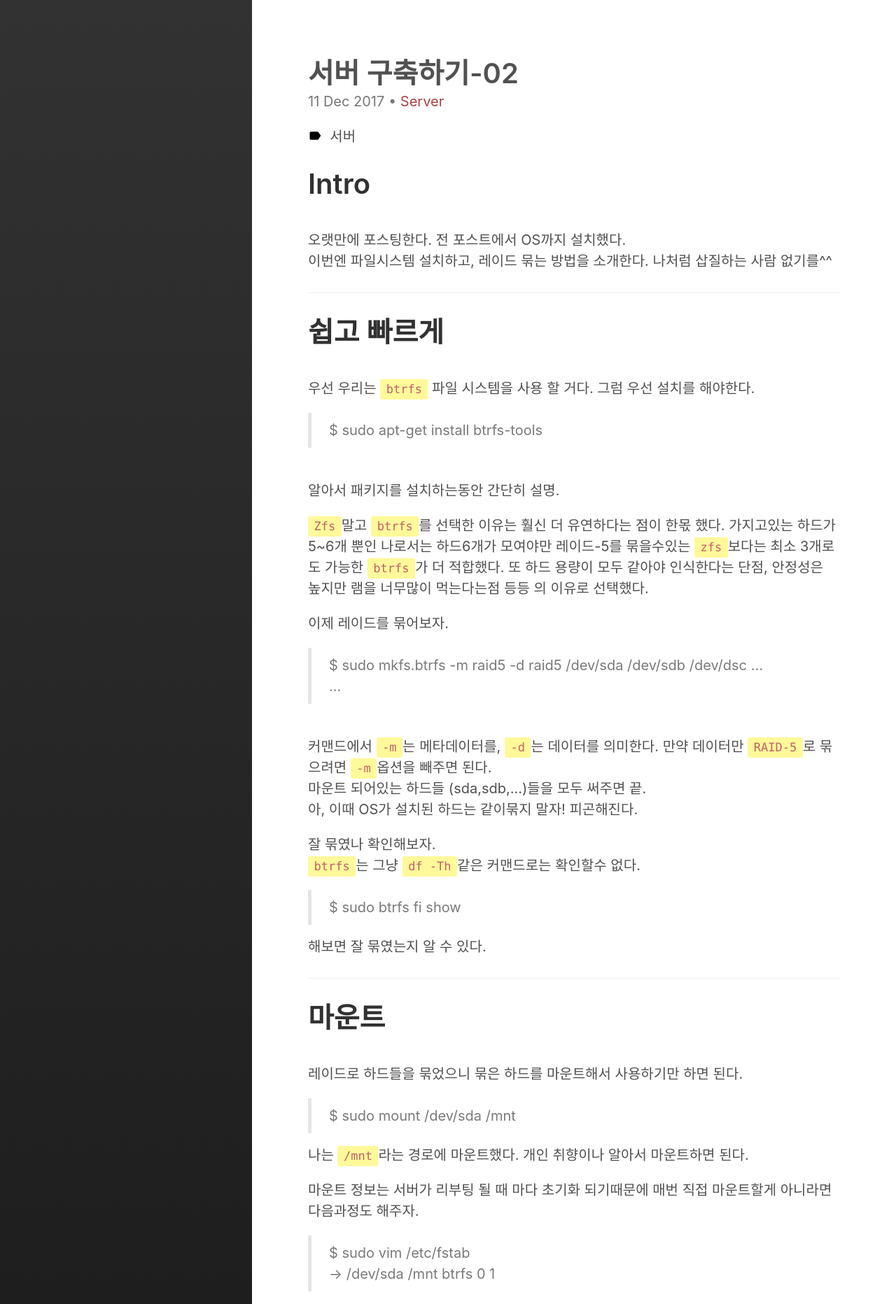
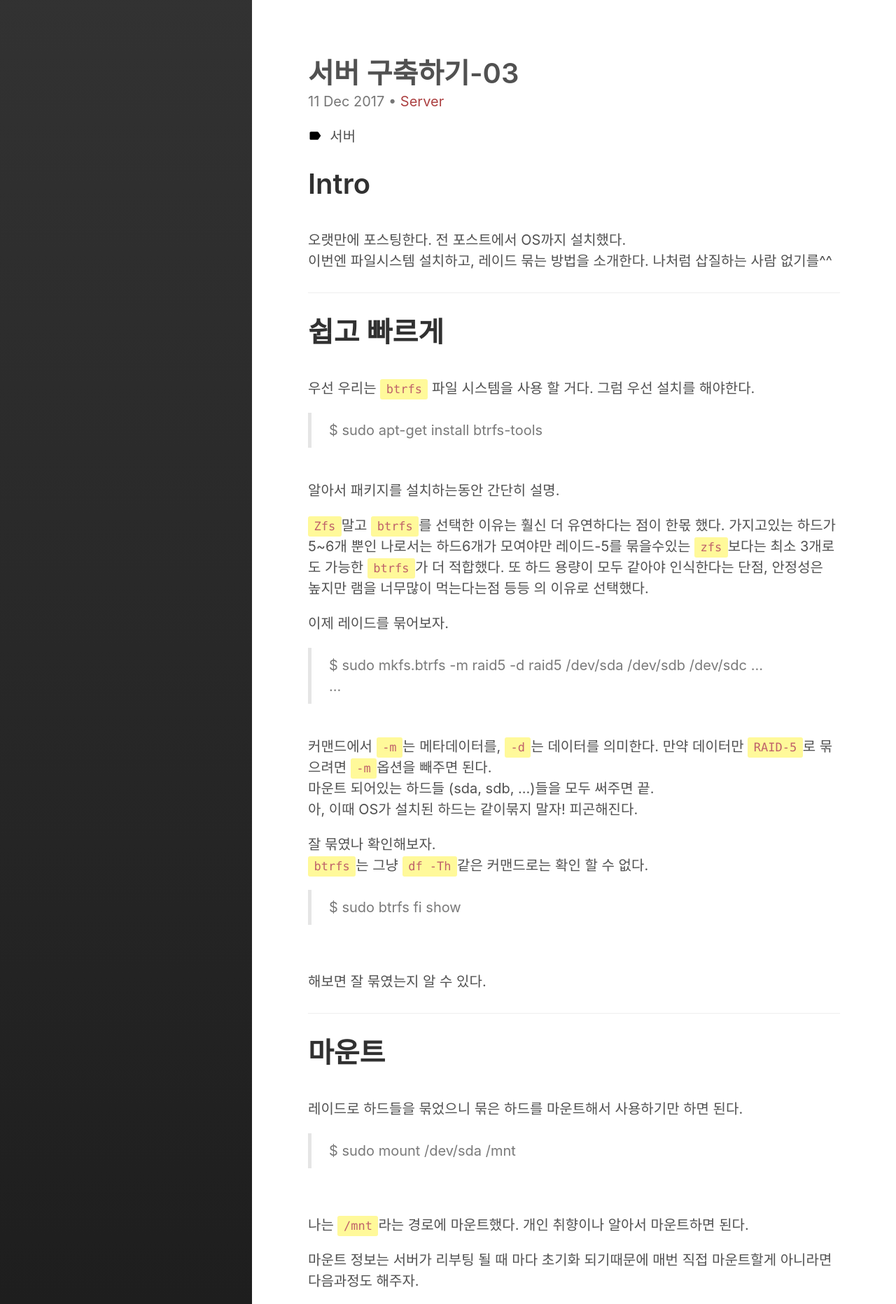
Before and after one commit to Cozy-Ho/Cozy-Ho.github.io, a Jekyll site: the page built from _posts/2017-12-11-서버 구축하기-03.md, in a window 1280 px wide. Shown: the top 1864 px of the page at 70% size. Built offline with Jekyll 4.4.1, drawn with Linux system fonts in a browser that asks for light colours; comment, search, counter and statistics services are not loaded; some of the changed text lies outside the part shown.

Commit message:
[Fix] typo

```diff
--- a/_posts/2017-12-11-서버 구축하기-03.md
+++ b/_posts/2017-12-11-서버 구축하기-03.md
@@ -1,6 +1,6 @@
 ---
 layout : post
-title : 서버 구축하기-02
+title : 서버 구축하기-03
 date : 2017-12-11 09:10:23
 tags:
 - 서버
@@ -27,19 +27,20 @@ category: Server
 
 이제 레이드를 묶어보자.
 <br>
-> $ sudo mkfs.btrfs -m raid5 -d raid5 /dev/sda /dev/sdb /dev/dsc ... ...
+> $ sudo mkfs.btrfs -m raid5 -d raid5 /dev/sda /dev/sdb /dev/sdc ... ...
 
 <br>
 커맨드에서 `-m`는 메타데이터를, `-d`는 데이터를 의미한다. 만약 데이터만 `RAID-5`로 묶으려면 `-m`옵션을 빼주면 된다.<br>
-마운트 되어있는 하드들 (sda,sdb,...)들을 모두 써주면 끝.<br>
+마운트 되어있는 하드들 (sda, sdb, ...)들을 모두 써주면 끝.<br>
 아, 이때 OS가 설치된 하드는 같이묶지 말자! 피곤해진다.
 <br>
 
 잘 묶였나 확인해보자.<br>
-`btrfs`는 그냥 `df -Th`같은 커맨드로는 확인할수 없다.
+`btrfs`는 그냥 `df -Th`같은 커맨드로는 확인 할 수 없다.
 <br>
 
 > $ sudo btrfs fi show
+
 <br>
 
 해보면 잘 묶였는지 알 수 있다.
@@ -53,6 +54,7 @@ category: Server
 <br>
 
 > $ sudo mount /dev/sda /mnt
+
 <br>
 
 나는 `/mnt`라는 경로에 마운트했다. 개인 취향이나 알아서 마운트하면 된다.
```
Also changed, not shown: other parts of _posts/2017-12-11-서버 구축하기-03.md (+4 -2 lines).
